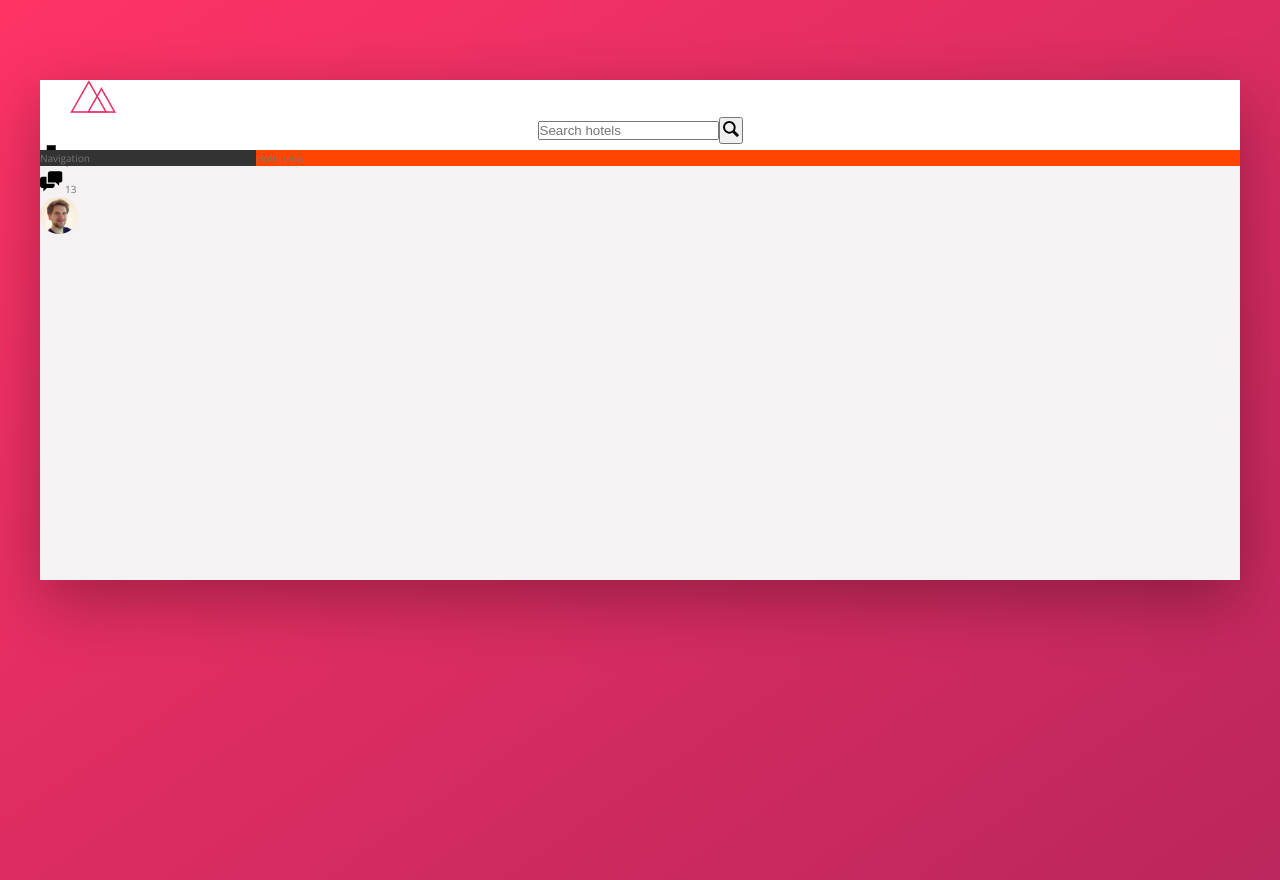
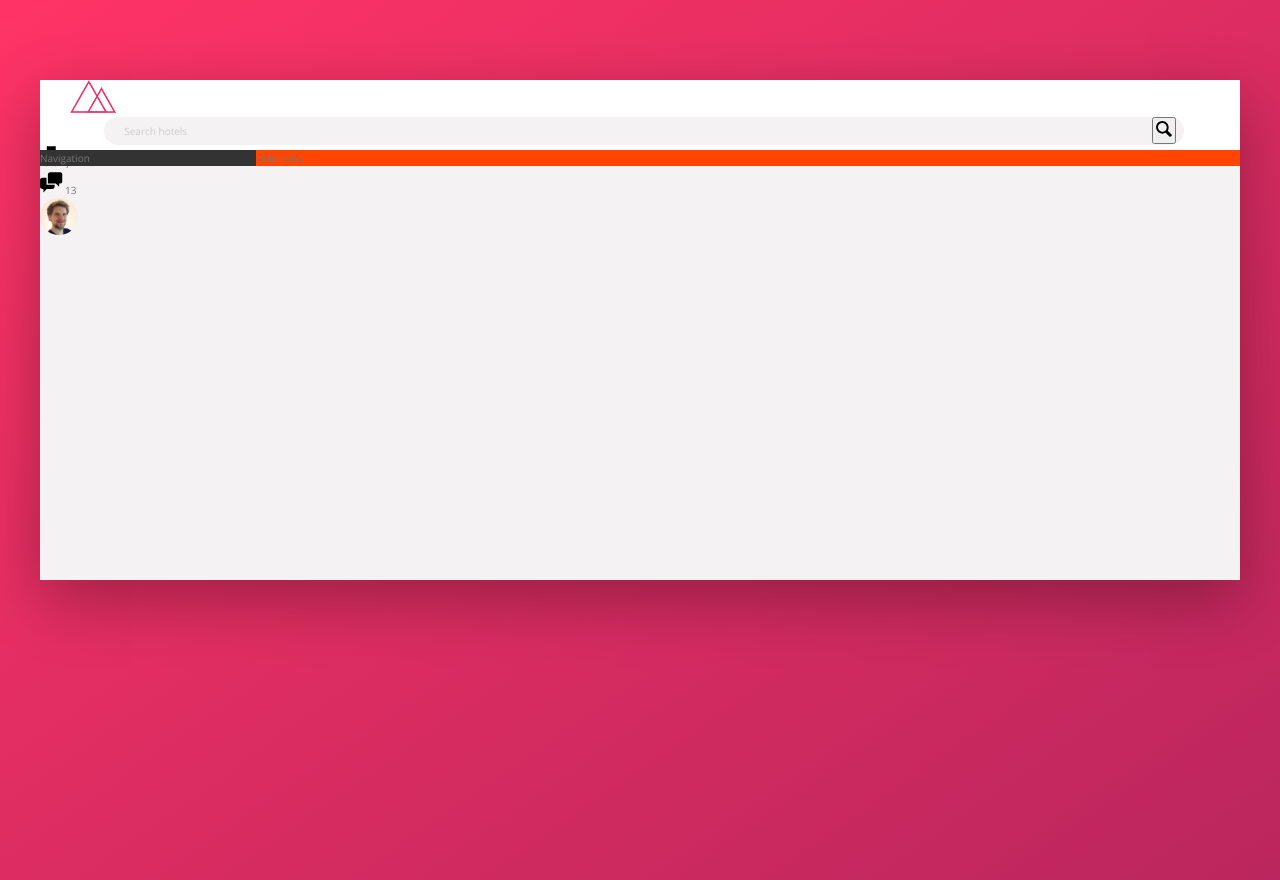
Before and after one commit to mralimov/Flexbox-Travel-Agency, a website: page index.html in a window 1280 px wide. Drawn offline with nearby package versions, Linux system fonts and the light colour scheme.

Commit message:
Search input style

```diff
--- a/sass/_components.scss
+++ b/sass/_components.scss
@@ -13,7 +13,27 @@
     align-items: center;
     justify-content: center;
     &__input {
+        font-family: inherit;
+        font-size: inherit;
+        color: inherit;
+        background-color: var(--color-grey-light-2);
+        border: none;
+        padding: .7rem 2rem;
+        border-radius: 100px;
+        width: 90%;
+        transition: all .2s;
+        margin-right: -3.25rem;
 
+        &:focus {
+            outline: none;
+            width: 100%;
+            background-color: var(--color-grey-light-3);
+        }
+
+        &::-webkit-input-placeholder {
+            font-weight: 100;
+            color: var(--color-grey-light-4);
+        }
     }
 
     &__button {
```
Also changed, not shown: css/style.css.
